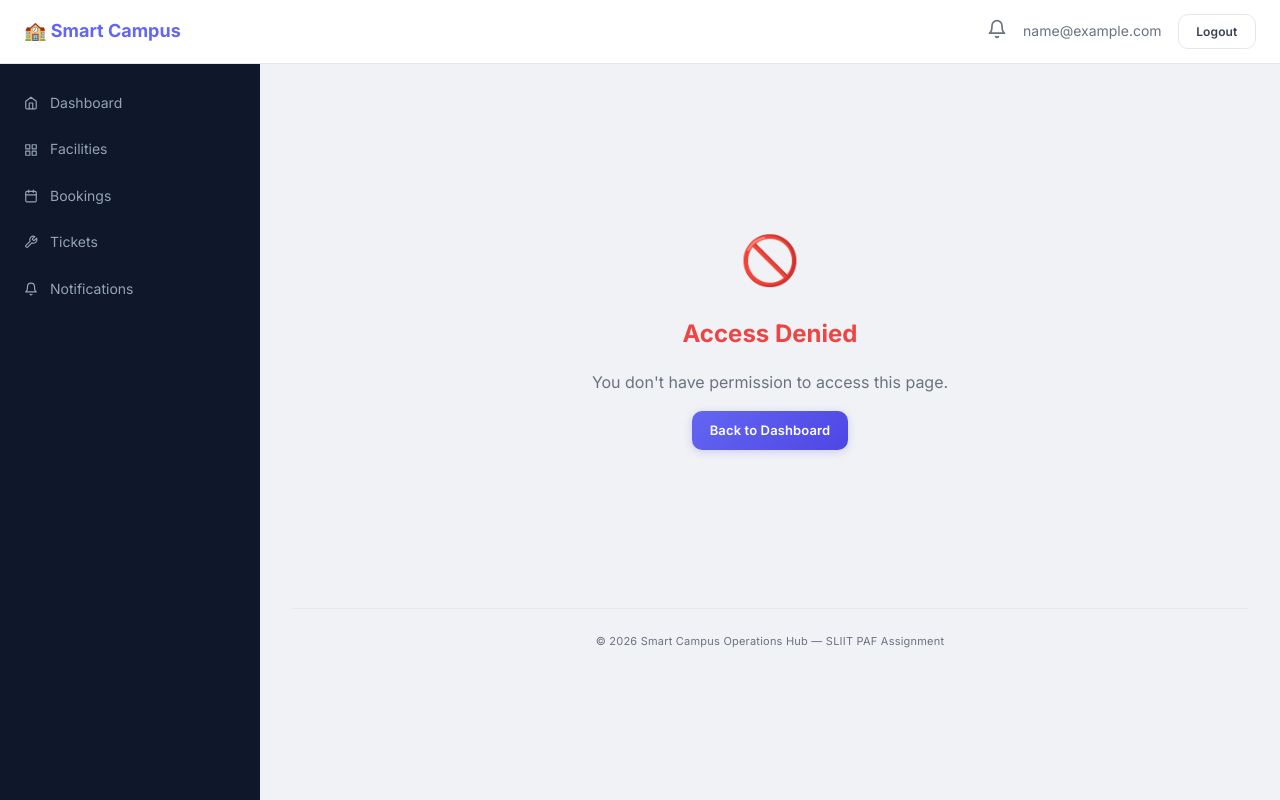
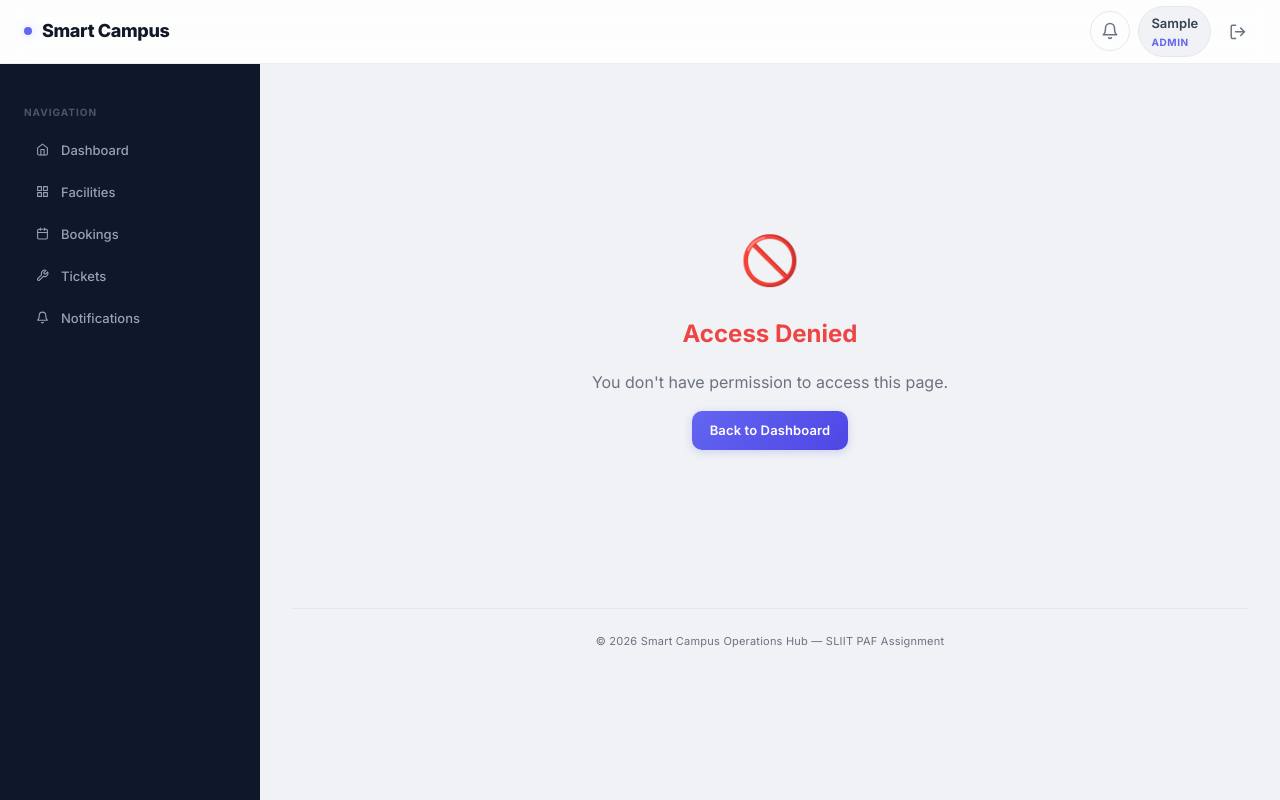
Before and after one commit to sathirak/sliit-y3-s1-paf-assignment, a React (Vite) app in the folder frontend/: page /admin/users in a window 1280 px wide. Built offline with nearby package versions, Linux system fonts and the light colour scheme; sample sign-in values are in the browser's storage.

Commit message:
feat: Implement initial frontend structure with authentication, dashboards, and admin user management.

```diff
--- a/frontend/src/components/layout/Navbar.jsx
+++ b/frontend/src/components/layout/Navbar.jsx
@@ -1,40 +1,38 @@
 import { Link } from 'react-router-dom';
-import { FiBell } from 'react-icons/fi';
+import { FiBell, FiLogOut } from 'react-icons/fi';
 import { useAuth } from '../../context/AuthContext';
+import useNotifications from '../../hooks/useNotifications';
 
 const Navbar = () => {
     const { user, logout } = useAuth();
+    const { unreadCount } = useNotifications();
 
     return (
-        <nav style={{
-            height: 'var(--navbar-height)',
-            background: 'var(--bg-card)',
-            borderBottom: '1px solid var(--border)',
-            display: 'flex',
-            alignItems: 'center',
-            justifyContent: 'space-between',
-            padding: '0 1.5rem',
-            position: 'sticky',
-            top: 0,
-            zIndex: 10,
-        }}>
-            <h2 style={{ fontSize: '1.125rem', fontWeight: 700, color: 'var(--primary)' }}>
-                🏫 Smart Campus
-            </h2>
+        <nav className="navbar">
+            <div className="navbar-brand">
+                <span className="brand-dot"></span>
+                Smart Campus
+            </div>
 
-            <div style={{ display: 'flex', alignItems: 'center', gap: '1rem' }}>
-                {/* Notification Bell — TODO: add unread badge */}
-                <Link to="/notifications" style={{ color: 'var(--text-muted)', fontSize: '1.25rem' }}>
+            <div className="navbar-actions">
+                <Link to="/notifications" className="notification-btn">
                     <FiBell />
+                    {unreadCount > 0 && (
+                        <span className="notification-badge">
+                            {unreadCount > 9 ? '9+' : unreadCount}
+                        </span>
+                    )}
                 </Link>
 
-                {/* User Info */}
-                <span style={{ fontSize: '0.875rem', color: 'var(--text-muted)' }}>
-                    {user?.email || 'User'}
-                </span>
+                <div className="navbar-user">
+                    <div>
+                        <div className="user-name">{user?.firstName || user?.email || 'User'}</div>
+                        <div className="user-role">{user?.role || 'USER'}</div>
+                    </div>
+                </div>
 
-                <button onClick={logout} className="btn btn-outline" style={{ fontSize: '0.75rem' }}>
-                    Logout
+                <button onClick={logout} className="btn btn-ghost" title="Logout" style={{ fontSize: '1.1rem' }}>
+                    <FiLogOut />
                 </button>
             </div>
         </nav>
--- a/frontend/src/components/layout/Sidebar.jsx
+++ b/frontend/src/components/layout/Sidebar.jsx
@@ -16,74 +16,34 @@ const Sidebar = () => {
 
     const adminItems = [
         { path: '/admin', label: 'Admin Panel', icon: <FiShield /> },
-        { path: '/admin/users', label: 'Users', icon: <FiUsers /> },
+        { path: '/admin/users', label: 'Manage Users', icon: <FiUsers /> },
     ];
 
     return (
-        <aside style={{
-            width: 'var(--sidebar-width)',
-            background: 'var(--sidebar-bg)',
-            height: 'calc(100vh - var(--navbar-height))',
-            position: 'sticky',
-            top: 'var(--navbar-height)',
-            padding: '1rem 0',
-            overflowY: 'auto',
-        }}>
+        <aside className="sidebar">
+            <div className="sidebar-section-label">Navigation</div>
             <nav>
                 {navItems.map((item) => (
                     <NavLink
                         key={item.path}
                         to={item.path}
-                        style={({ isActive }) => ({
-                            display: 'flex',
-                            alignItems: 'center',
-                            gap: '0.75rem',
-                            padding: '0.75rem 1.5rem',
-                            color: isActive ? '#fff' : 'var(--sidebar-text)',
-                            background: isActive ? 'var(--sidebar-active)' : 'transparent',
-                            textDecoration: 'none',
-                            fontSize: '0.875rem',
-                            fontWeight: isActive ? 600 : 400,
-                            transition: 'var(--transition)',
-                        })}
+                        className={({ isActive }) => `sidebar-link ${isActive ? 'active' : ''}`}
                     >
                         {item.icon}
                         {item.label}
                     </NavLink>
                 ))}
 
-                {/* Admin Section — only visible to ADMINs */}
                 {isAdmin && (
                     <>
-                        <div style={{
-                            margin: '1rem 1.5rem 0.5rem',
-                            paddingTop: '1rem',
-                            borderTop: '1px solid rgba(255,255,255,0.1)',
-                            fontSize: '0.65rem',
-                            textTransform: 'uppercase',
-                            letterSpacing: '0.1em',
-                            color: 'var(--sidebar-text)',
-                            opacity: 0.5,
-                        }}>
-                            Admin
-                        </div>
+                        <div className="sidebar-divider" />
+                        <div className="sidebar-section-label">Administration</div>
                         {adminItems.map((item) => (
                             <NavLink
                                 key={item.path}
                                 to={item.path}
                                 end={item.path === '/admin'}
-                                style={({ isActive }) => ({
-                                    display: 'flex',
-                                    alignItems: 'center',
-                                    gap: '0.75rem',
-                                    padding: '0.75rem 1.5rem',
-                                    color: isActive ? '#fff' : 'var(--sidebar-text)',
-                                    background: isActive ? 'var(--sidebar-active)' : 'transparent',
-                                    textDecoration: 'none',
-                                    fontSize: '0.875rem',
-                                    fontWeight: isActive ? 600 : 400,
-                                    transition: 'var(--transition)',
-                                })}
+                                className={({ isActive }) => `sidebar-link ${isActive ? 'active' : ''}`}
                             >
                                 {item.icon}
                                 {item.label}
```
